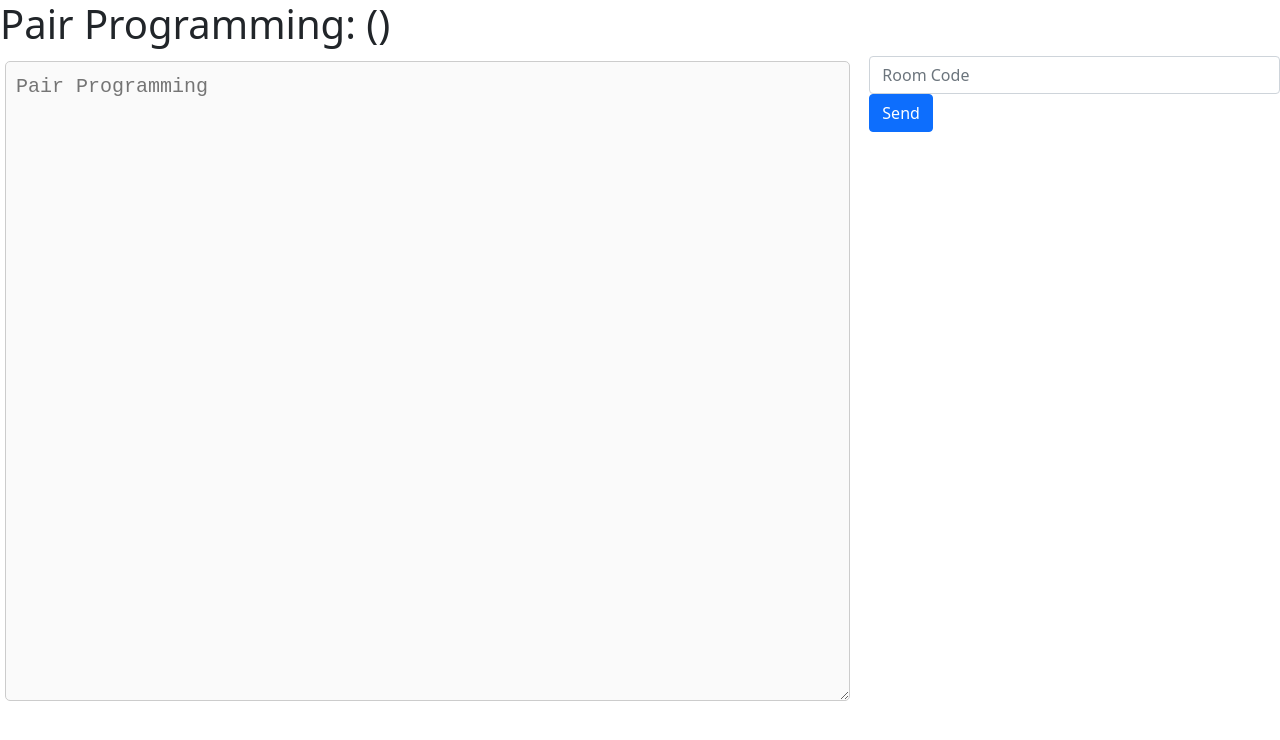
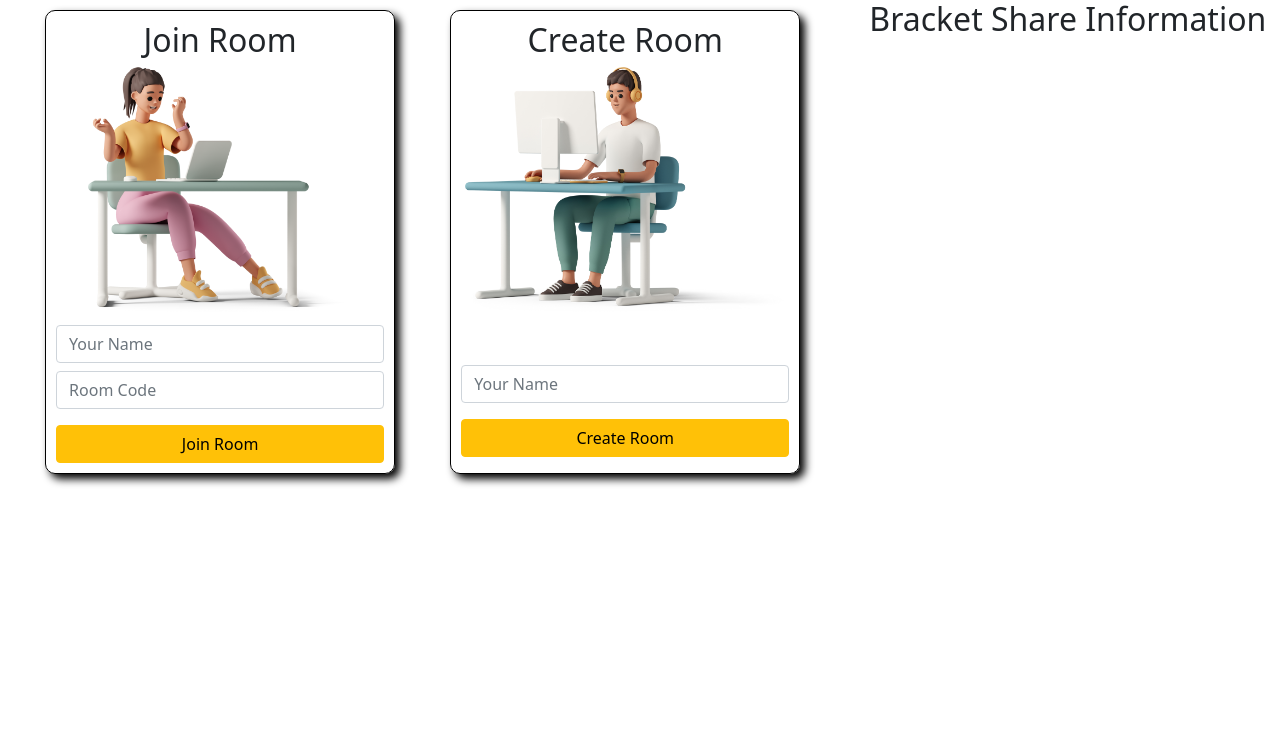
Before and after one commit to surajshende247/bracket-share, a React (Create React App) app in the folder client/: page / in a window 1280 px wide. Shown: the top 740 px of the page. Built offline with nearby package versions, Linux system fonts and the light colour scheme; no server answers.

Commit message:
feature: join room and create room card

```diff
--- a/client/src/App.js
+++ b/client/src/App.js
@@ -8,8 +8,8 @@ function App() {
   return (
     <BrowserRouter>
       <Routes>
-        <Route exact path="/home" element={<Home />} />
-        <Route exact path="/" element={<PairProgramming />} />
+        <Route exact path="/" element={<Home />} />
+        <Route exact path="/pairprogramming" element={<PairProgramming />} />
       </Routes>
     </BrowserRouter>
   );
--- a/client/src/views/Home/Home.css
+++ b/client/src/views/Home/Home.css
@@ -0,0 +1,14 @@
+.card-room-entry{
+    width:350px;
+    border-radius: 10px;
+    border: 1px solid rgb(0, 0, 0);
+    padding: 10px;
+    margin: 10px;
+    box-shadow:5px 5px 8px black;
+}
+.card-room-entry:hover{
+    box-shadow:5px 5px 15px black;
+}
+.img-room-entry{
+    height:250px !important;
+}
--- a/client/src/views/Home/Home.js
+++ b/client/src/views/Home/Home.js
@@ -1,11 +1,40 @@
-import React from 'react'
+import React from 'react';
 
 import './Home.css';
+
+import imgBoy from './../../assets/img/img-boy.png';
+import imgGirl from './../../assets/img/img-girl.png';
 
 function Home() {
     return (
         <div>
-            <h1>Home</h1>
+            <div className="row">
+                <div className="col-md-8 d-md-flex flex-row justify-content-evenly">
+                    <div className="card-room-entry">
+                        <h2 className="text-center">Join Room</h2>
+                        <img src={imgGirl} className="img-fluid mx-auto d-block img-room-entry"/>
+                        <form>
+                            <input className="form-control mt-2" type="text" placeholder="Your Name" />
+                            <input className="form-control mt-2" type="text" placeholder="Room Code" />
+                            <button type="button" className="btn btn-warning w-100 mt-3">Join Room</button>
+                        </form>
+                    </div>
+
+                    <div className="card-room-entry">
+                        <h2 className="text-center">Create Room</h2>
+                        <img src={imgBoy} className="img-fluid mx-auto d-block img-room-entry"/>
+                        <form>
+                            <input className="form-control mt-5" type="text" placeholder="Your Name" />
+                            <button type="button" className="btn btn-warning w-100 mt-3">Create Room</button>
+                        </form>
+                    </div>
+
+
+                </div>
+                <div className="col-md-4">
+                    <h2>Bracket Share Information</h2>
+                </div>
+            </div>
         </div>
     )
 }
```
Also changed, not shown: client/src/assets/img/img-boy.png (added), client/src/assets/img/img-girl.png (added).
